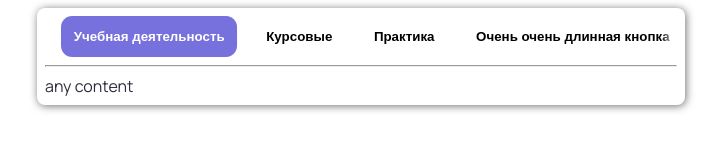
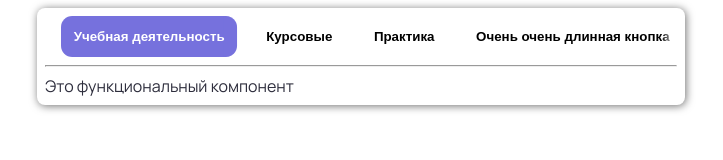
Before and after one commit to Chiga2030/isco-pro-test-task-2, a React (Create React App) app: page / in a window 1280 px wide. Shown: the top 160 px of the page, without its empty margins (279-1002 px from the left). Built offline with nearby package versions, Linux system fonts and the light colour scheme; the HTML template or start-up script is replaced by a standard one.

Commit message:
added exaples of content

```diff
--- a/src/App.jsx
+++ b/src/App.jsx
@@ -1,11 +1,21 @@
 import './index.css';
 import './fonts/fonts.css';
 
+import {
+  initialState,
+} from './initialState';
+
 import ToggleBar from './components/ToggleBar/ToggleBar';
+
+const buttons = initialState.map(state => state.button);
+const contents = initialState.map(state => state.content);
 
 const App = () => (
   <>
-    <ToggleBar />
+    <ToggleBar
+      buttons={ buttons }
+      contents={ contents }
+    />
   </>
 );
 
--- /dev/null
+++ b/src/components/Examles/FuncComponent.jsx
@@ -0,0 +1,15 @@
+const FuncComponent = ({
+  content,
+  bigPaddig,
+  background,
+}) => (
+  <div style={ {
+    padding: bigPaddig ? '5rem' : false,
+    background: background ? 'var(--color-clickable)' : false,
+  } }>
+    { content }
+  </div>
+);
+
+
+export default FuncComponent;
--- a/src/components/ToggleBar/ToggleBar.jsx
+++ b/src/components/ToggleBar/ToggleBar.jsx
@@ -13,129 +13,10 @@ import {
 import ActiveArea from './ActiveArea';
 import Button from './Button';
 
-const Content = () => (
-  <>
-    any content
-  </>
-);
-
-const initialState = [
-  {
-    button: {
-      id: 0,
-      text: 'Учебная деятельность',
-    },
-    content: {
-      id: 0,
-      content: <Content/>,
-    },
-  },
-  {
-    button: {
-      id: 1,
-      text: 'Курсовые',
-    },
-    content: {
-      id: 1,
-      content: 'text content',
-    },
-  },
-  {
-    button: {
-      id: 2,
-      text: 'Практика',
-    },
-    content: {
-      id: 2,
-      content: (<Content/>),
-    },
-  },
-  {
-    button: {
-      id: 3,
-      text: 'Очень очень длинная кнопка',
-    },
-    content: {
-      id: 3,
-      content: (<Content/>),
-    },
-  },
-  {
-    button: {
-      id: 4,
-      text: 'Нет',
-    },
-    content: {
-      id: 4,
-      content: (<Content/>),
-    },
-  },
-  {
-    button: {
-      id: 5,
-      text: 'Еще одна кнопка',
-    },
-    content: {
-      id: 5,
-      content: (<Content/>),
-    },
-  },
-  {
-    button: {
-      id: 6,
-      text: 'И еще одна кнопка',
-    },
-    content: {
-      id: 6,
-      content: (<Content/>),
-    },
-  },
-  {
-    button: {
-      id: 7,
-      text: 'И еще одна кнопка 2',
-    },
-    content: {
-      id: 7,
-      content: (<Content/>),
-    },
-  },
-  {
-    button: {
-      id: 8,
-      text: 'И еще одна кнопка 3',
-    },
-    content: {
-      id: 8,
-      content: (<Content/>),
-    },
-  },
-  {
-    button: {
-      id: 9,
-      text: 'И еще одна кнопка 4',
-    },
-    content: {
-      id: 9,
-      content: (<Content/>),
-    },
-  },
-  {
-    button: {
-      id: 10,
-      text: 'И еще одна кнопка 5',
-    },
-    content: {
-      id: 10,
-      content: (<Content/>),
-    },
-  },
-];
-
 
 const ToggleBar = ({
-  buttons = initialState.map(state => state.button),
-  contents = initialState.map(state => state.content),
+  buttons,
+  contents,
 }) => {
   const [
     position,
--- /dev/null
+++ b/src/initialState.js
@@ -0,0 +1,122 @@
+import FuncComponent from './components/Examles/FuncComponent';
+
+export const initialState = [
+  {
+    button: {
+      id: 0,
+      text: 'Учебная деятельность',
+    },
+    content: {
+      id: 0,
+      content: <FuncComponent content="Это функциональный компонент"/>,
+    },
+  },
+  {
+    button: {
+      id: 1,
+      text: 'Курсовые',
+    },
+    content: {
+      id: 1,
+      content: 'Это просто текст без компонента',
+    },
+  },
+  {
+    button: {
+      id: 2,
+      text: 'Практика',
+    },
+    content: {
+      id: 2,
+      content: <FuncComponent
+        content="Еще один функциональный компонент с большими отступами"
+        bigPaddig={ true }
+      />,
+    },
+  },
+  {
+    button: {
+      id: 3,
+      text: 'Очень очень длинная кнопка',
+    },
+    content: {
+      id: 3,
+      content: 'Еще один просто текст без компонента',
+    },
+  },
+  {
+    button: {
+      id: 4,
+      text: 'Нет',
+    },
+    content: {
+      id: 4,
+      content: <FuncComponent
+        content="Еще один функциональный компонент
+          с большими отступами и задним фоном"
+        bigPaddig={ true }
+        background = { true }
+      />,
+    },
+  },
+  {
+    button: {
+      id: 5,
+      text: 'Еще одна кнопка',
+    },
+    content: {
+      id: 5,
+      content: 'Еще один просто текст без компонента',
+    },
+  },
+  {
+    button: {
+      id: 6,
+      text: 'И еще одна кнопка',
+    },
+    content: {
+      id: 6,
+      content: <FuncComponent content="Еще один функциональный компонент"/>,
+    },
+  },
+  {
+    button: {
+      id: 7,
+      text: 'И еще одна кнопка 2',
+    },
+    content: {
+      id: 7,
+      content: 'Еще один просто текст без компонента',
+    },
+  },
+  {
+    button: {
+      id: 8,
+      text: 'И еще одна кнопка 3',
+    },
+    content: {
+      id: 8,
+      content: <FuncComponent content="Еще один функциональный компонент"/>,
+    },
+  },
+  {
+    button: {
+      id: 9,
+      text: 'И еще одна кнопка 4',
+    },
+    content: {
+      id: 9,
+      content: 'Еще один просто текст без компонента',
+    },
+  },
+  {
+    button: {
+      id: 10,
+      text: 'И еще одна кнопка 5',
+    },
+    content: {
+      id: 10,
+      content: <FuncComponent content="Еще один функциональный компонент"/>,
+    },
+  },
+];
```
